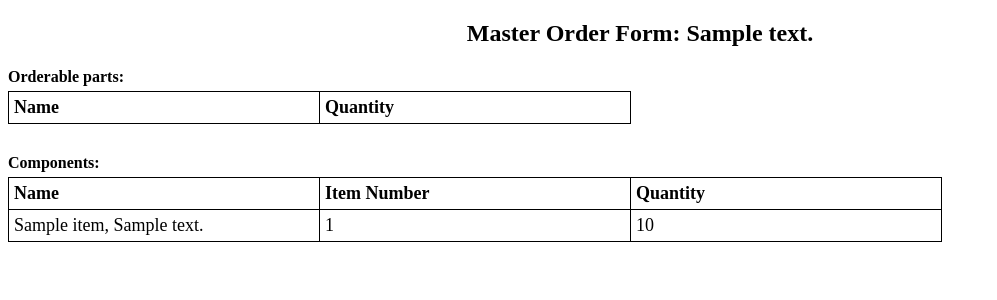
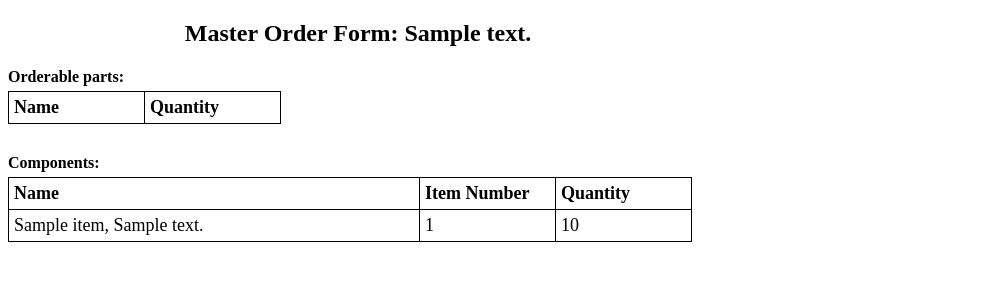
Before and after one commit to kprantis/gator-fulfillment, a Django app: template gator_fulfillment/templates/orders/hardware_order_form.html in a window 1280 px wide. Shown: the top 300 px of the page, without its empty margins (0-997 px from the left). Run offline with Django 3.2, Linux system fonts and the light colour scheme; tables that the repository leaves empty hold one stand-in row (values such as "Sample post"); the template is opened without the code that fills it: values that come from a table or form of the project are taken from there, most other values are stand-ins (such as "Sample title", 1, 10 or a date in 2020); parts of the project's set-up code (start-up, migrations or seed data) failed here and were passed over.

Commit message:
Some aesthetic css tweaks to the hardware order form.

```diff
--- a/gator_fulfillment/static/css/hardware_order_form_styles.css
+++ b/gator_fulfillment/static/css/hardware_order_form_styles.css
@@ -1,5 +1,5 @@
 #content {
-    width: 100%;
+    width: 700px;
 }
 
 .order_title {
@@ -13,12 +13,16 @@
 }
 
 td {
-    width: 300px;
+    width: 125px;
     padding: 5px;
 }
 
 table, td {
     border: 1px solid black;
+}
+
+td.item {
+    width: 400px;
 }
 
 .table_header {
```
